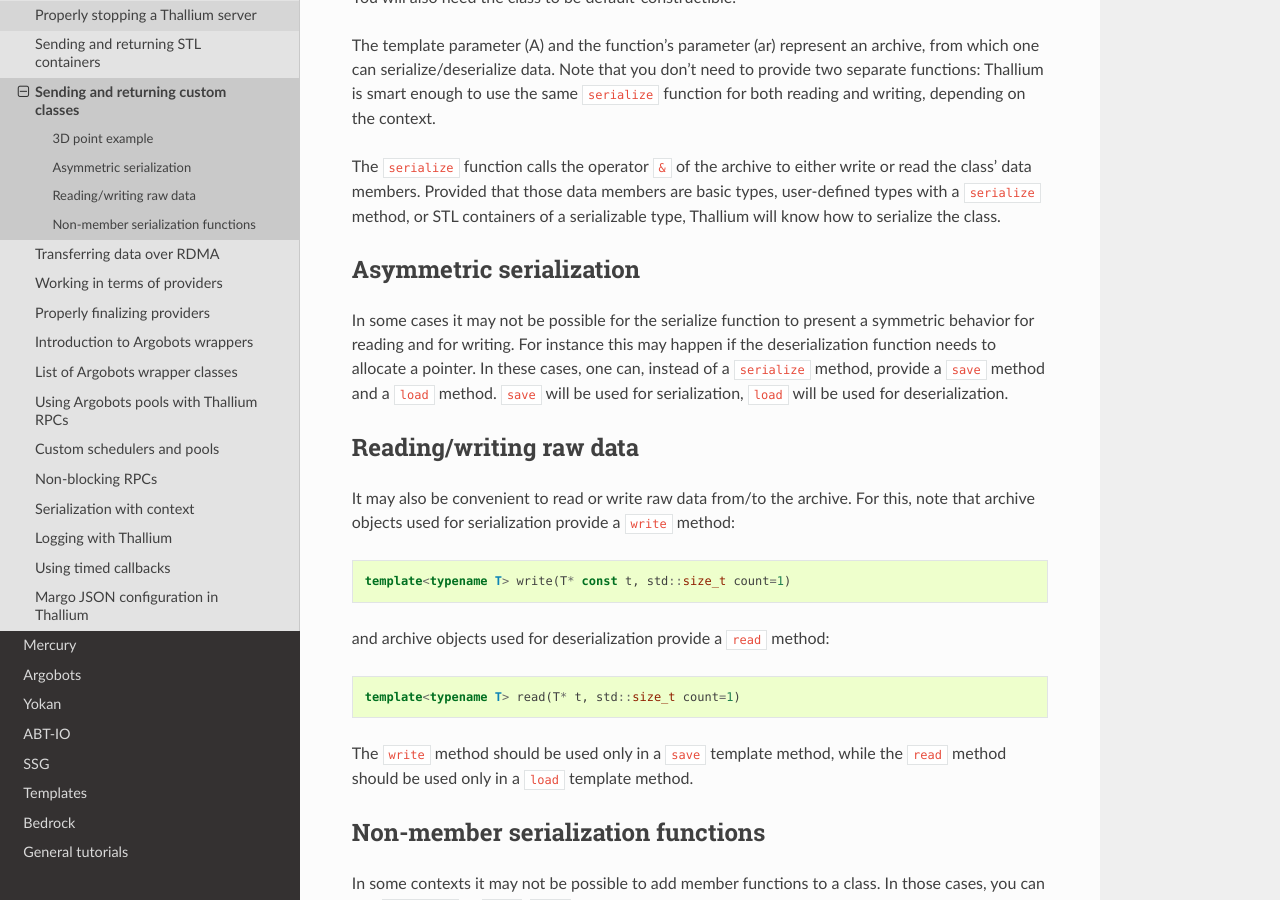
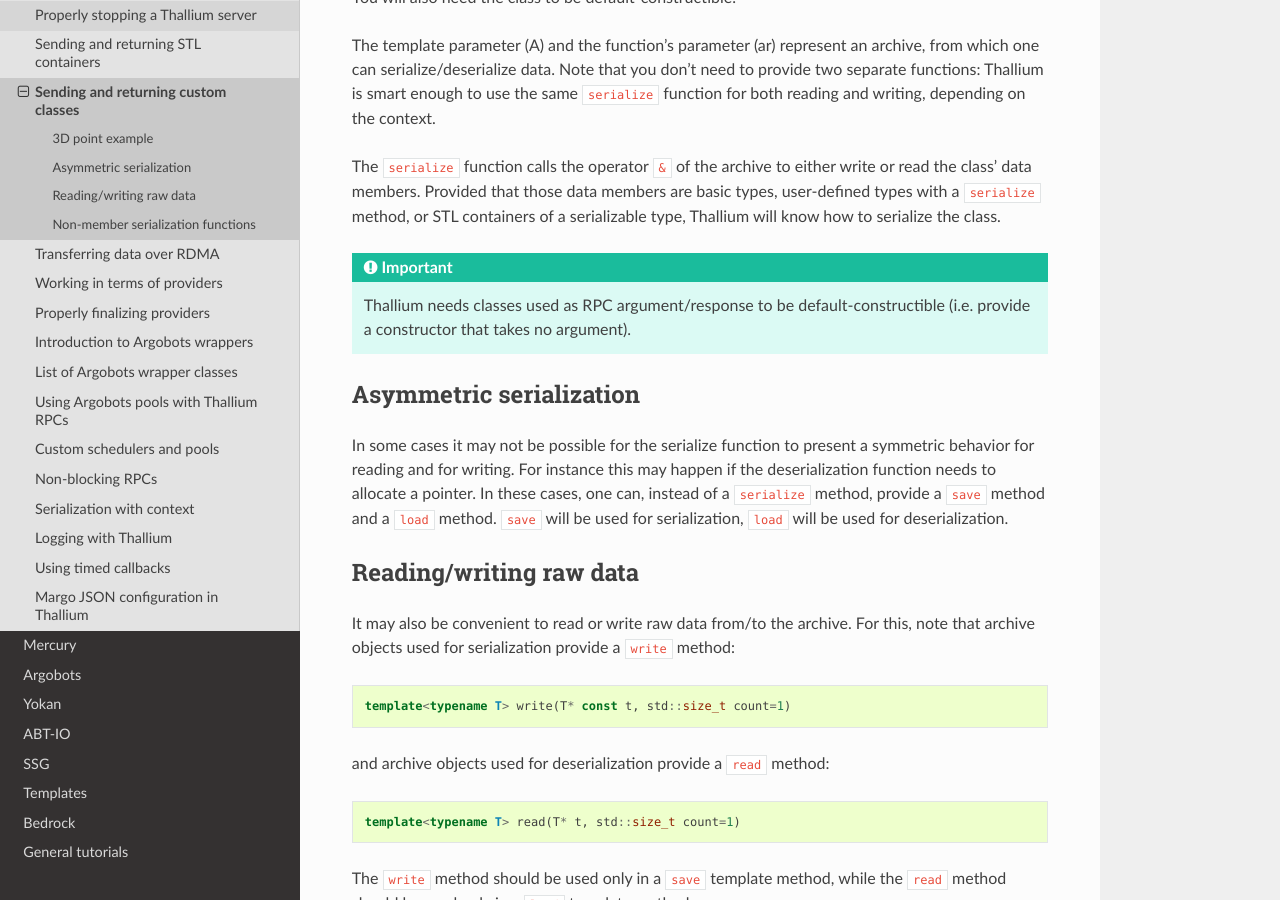
Before and after one commit to mochi-hpc/mochi-doc, a Sphinx documentation site: the page built from docs/source/thallium/07_serialization.rst, in a window 1280 px wide and 900 px high, scrolled down 499 px. Built offline with Sphinx 7.4.7 and the Read the Docs theme 2.0.0, drawn with Linux system fonts in a browser that asks for light colours.

Commit message:
added precision in serialization for thallium

```diff
--- a/docs/source/thallium/07_serialization.rst
+++ b/docs/source/thallium/07_serialization.rst
@@ -28,6 +28,11 @@ the archive to either write or read the class' data members.
 Provided that those data members are basic types, user-defined
 types with a :code:`serialize` method, or STL containers of a
 serializable type, Thallium will know how to serialize the class.
+
+.. important::
+   Thallium needs classes used as RPC argument/response to be
+   default-constructible (i.e. provide a constructor that takes
+   no argument).
 
 Asymmetric serialization
 ------------------------
```
